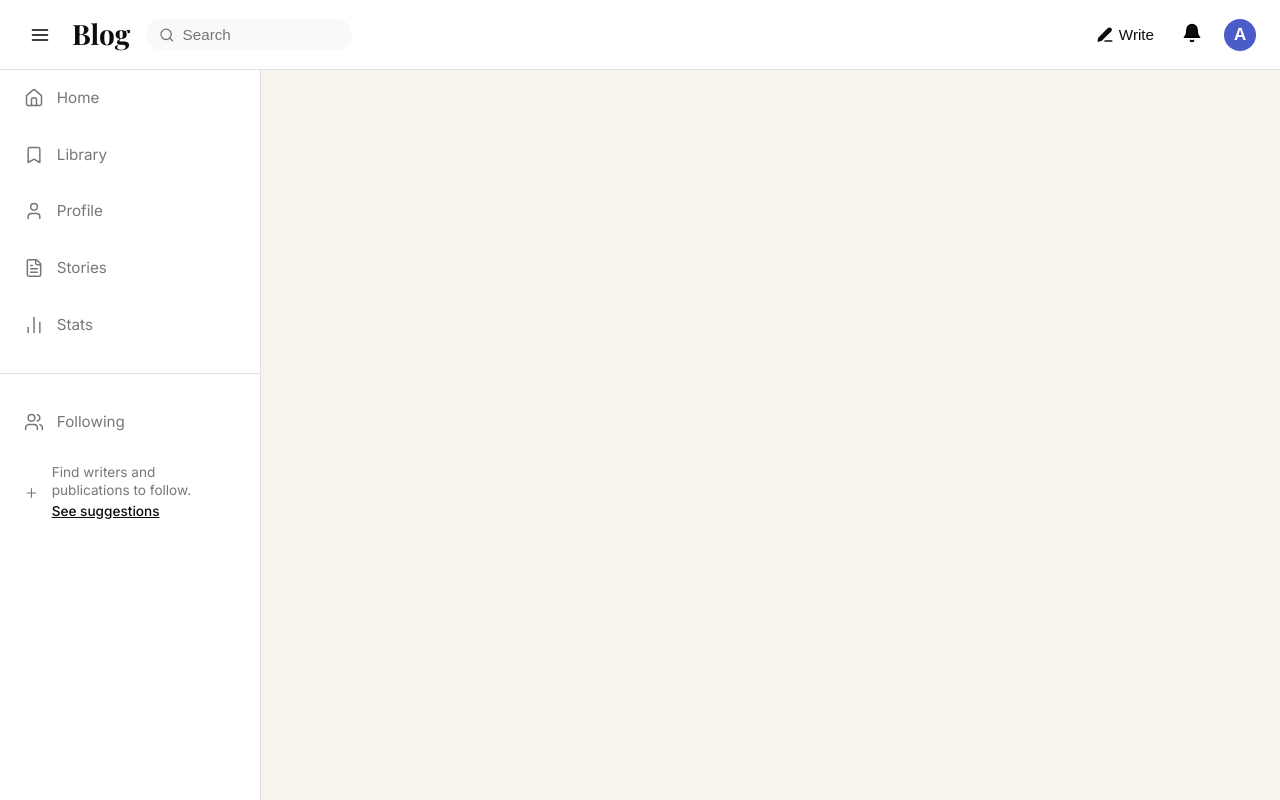
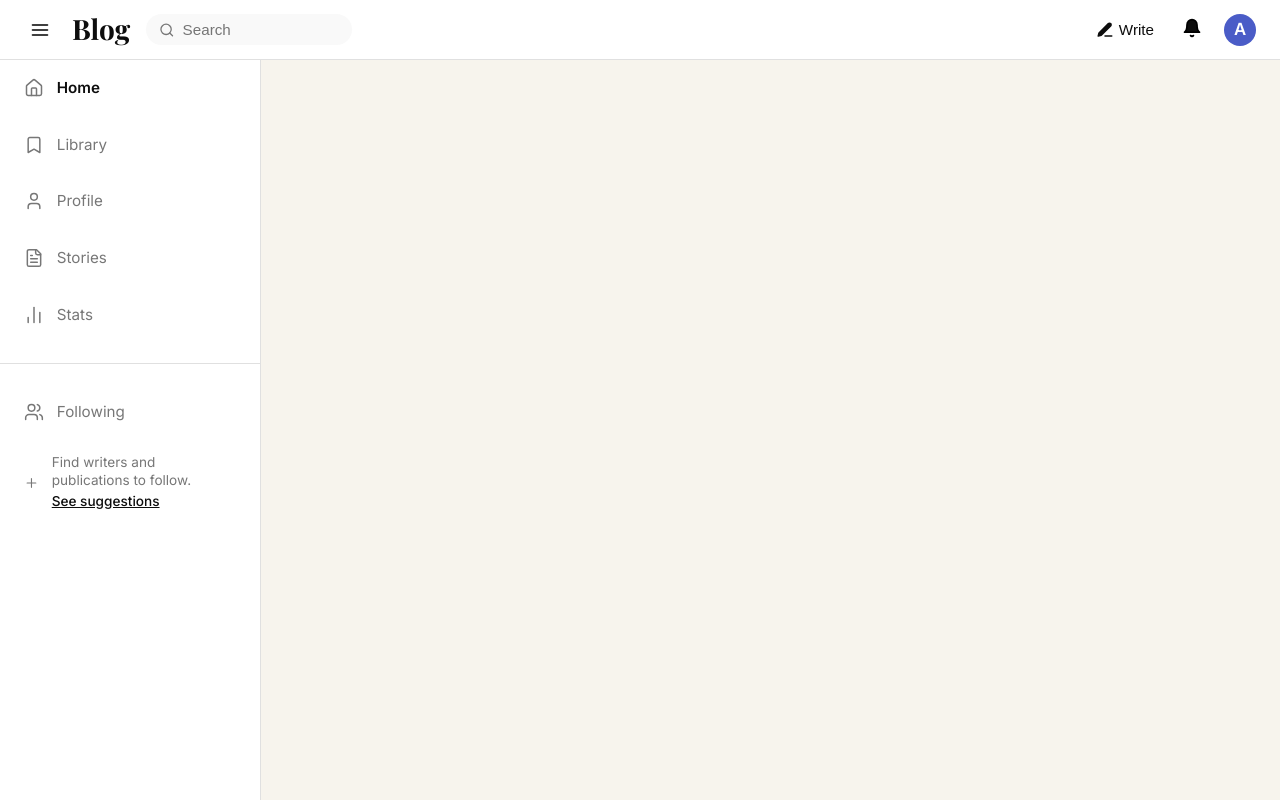
Before and after one commit to ashishsaharia/blog-site, a React (Create React App) app in the folder client/: page / in a window 1280 px wide. Built offline with nearby package versions, Linux system fonts and the light colour scheme.

Commit message:
dont know what is changed but it looks good

```diff
--- a/client/src/components/HomeNavigationMenu.jsx
+++ b/client/src/components/HomeNavigationMenu.jsx
@@ -4,7 +4,7 @@ const HomeNavigationMenu = ({ isOpen }) => {
   return (
     <nav className={`homeNavBar ${isOpen ? "open" : "collapsed"}`}>
       <div className="navButtons">
-        <div className="homeNavButton" >
+        <div className="homeNavButton active">
           <Home className="navIcon" />
           <span>Home</span>
         </div>
--- a/client/src/styles/variable.css
+++ b/client/src/styles/variable.css
@@ -1,7 +1,7 @@
 /* variables.css */
 
 :root {
-	--header-height: 50px;
+	--header-height: 40px;
 
   /* === Foundation Colors === */
   --color-bg: #f7f4ed;             /* Paper White / Background */
```
